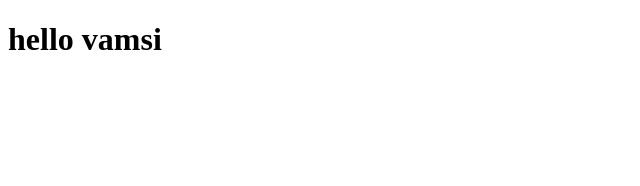
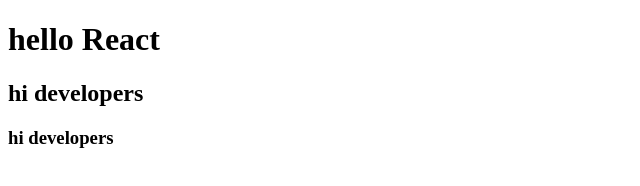
Before and after one commit to vamsipunithsingh/git-merge, a plain HTML site: page index.html in a window 1280 px wide. Shown: the whole page, without its empty margins (0-640 px from the left). Drawn offline with Linux system fonts and the light colour scheme.

Commit message:
i have added a line by raji

```diff
--- a/index.html
+++ b/index.html
@@ -6,6 +6,8 @@
     <title>Document</title>
 </head>
 <body>
-    <h1>hello vamsi</h1>
+    <h1>hello React </h1>
+    <h2> hi developers</h2>
+    <h3>hi developers</h3>
 </body>
 </html>
```
